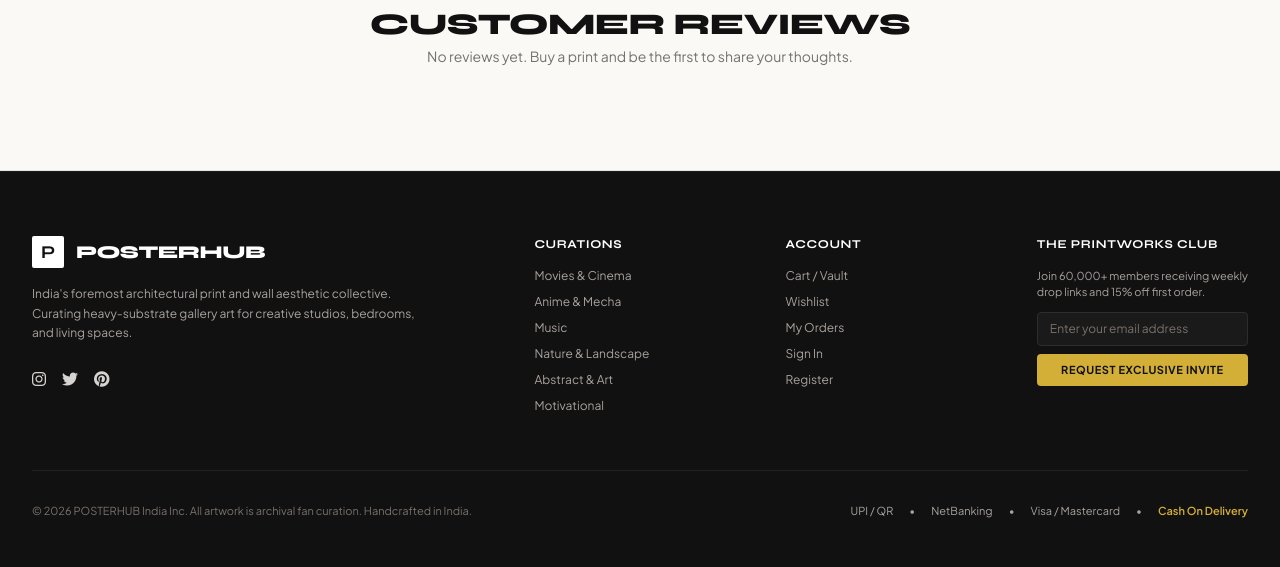
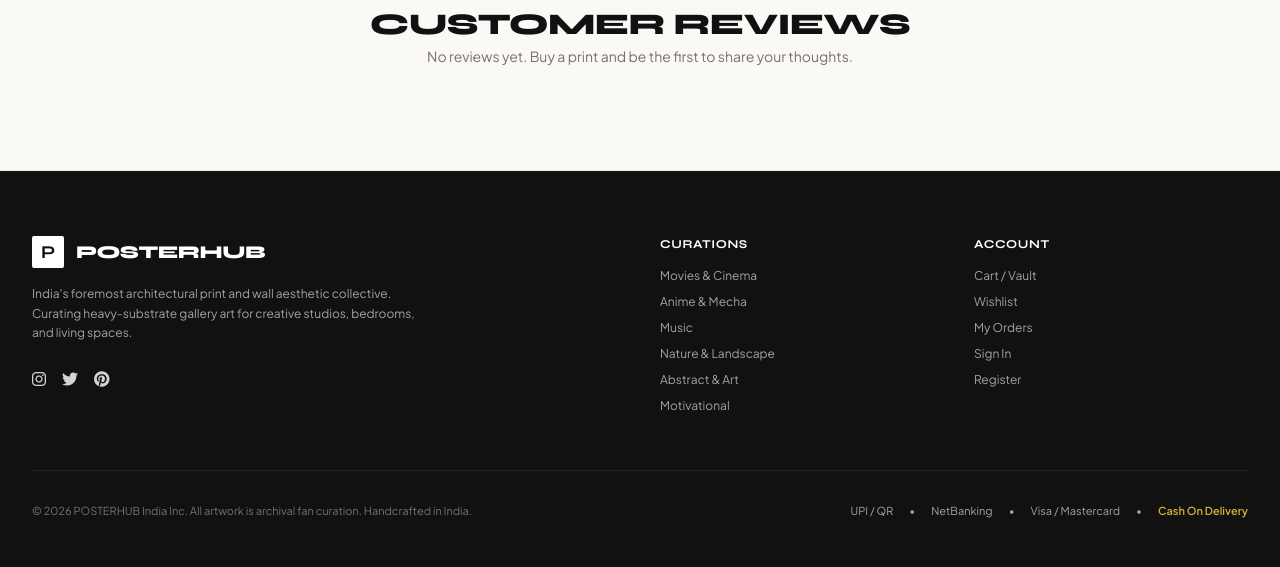
Before and after one commit to amiiithh/posterhub2.0, a Django app: page / in a window 1280 px wide. Shown: the part 1782-2349 px from the top of the page. Run offline with Django 5.2, Linux system fonts and the light colour scheme; data that the repository does not hold is empty; some libraries are stand-ins or nearby versions.

Commit message:
updated footer and search option

```diff
--- a/shop/templates/base.html
+++ b/shop/templates/base.html
@@ -174,7 +174,7 @@
         </nav>
       </div>
       <!-- Search -->
-      <form method="get" action="{% url 'home' %}" class="hidden md:flex items-center flex-1 max-w-sm mx-8">
+      <form method="get" action="{% url 'home' %}#search-results" id="nav-search-form" class="hidden md:flex items-center flex-1 max-w-sm mx-8">
         <div class="relative w-full">
           <i class="fa-solid fa-magnifying-glass absolute left-3.5 top-1/2 -translate-y-1/2 text-stone-400 text-xs"></i>
           <input name="q" value="{{ q|default:'' }}" class="w-full pl-9 pr-4 py-2 bg-plaster/80 border border-stoneLine rounded-full text-xs text-noir placeholder-stone-400 focus:outline-none focus:ring-1 focus:ring-noir focus:bg-galleryWhite transition-all" placeholder="Search posters, artists, themes…"/>
@@ -217,7 +217,7 @@
 <!-- Footer -->
 <footer class="bg-noir text-stone-400 pt-16 pb-12 border-t border-charcoal/40 text-xs">
   <div class="max-w-7xl mx-auto px-4 sm:px-6 lg:px-8">
-    <div class="grid grid-cols-1 md:grid-cols-2 lg:grid-cols-5 gap-10 pb-14 border-b border-charcoal/60">
+    <div class="grid grid-cols-1 md:grid-cols-2 lg:grid-cols-4 gap-10 pb-14 border-b border-charcoal/60">
       <div class="lg:col-span-2">
         <div class="flex items-center gap-3 mb-4">
           <div class="w-8 h-8 bg-galleryWhite text-noir flex items-center justify-center font-display font-bold text-lg rounded-sm">P</div>
@@ -255,14 +255,6 @@
           <li><a href="{% url 'register' %}" class="hover:text-white transition-colors">Register</a></li>
           {% endif %}
         </ul>
-      </div>
-      <div>
-        <h4 class="font-display font-bold text-white uppercase tracking-wider text-xs mb-4">The Printworks Club</h4>
-        <p class="text-[11px] text-stone-400 mb-3">Join 60,000+ members receiving weekly drop links and 15% off first order.</p>
-        <div class="space-y-2">
-          <input class="w-full px-3 py-2 bg-obsidian border border-charcoal rounded text-xs text-white placeholder-stone-500 focus:outline-none focus:border-champagne" placeholder="Enter your email address" type="email"/>
-          <button class="w-full py-2 bg-champagne text-noir font-bold text-[11px] uppercase tracking-wider rounded hover:bg-champagneMuted transition-colors">Request Exclusive Invite</button>
-        </div>
       </div>
     </div>
     <div class="pt-8 flex flex-col md:flex-row items-center justify-between gap-4 text-[11px] text-stone-500">
--- a/shop/templates/home.html
+++ b/shop/templates/home.html
@@ -173,7 +173,7 @@
 </section>
 
 <!-- Single Prints Shop -->
-<section class="py-20 bg-galleryWhite border-b border-stoneLine" id="shop">
+<section class="py-20 bg-galleryWhite border-b border-stoneLine scroll-mt-20" id="shop">
   <div class="max-w-7xl mx-auto px-4 sm:px-6 lg:px-8">
     <!-- Header -->
     <div class="flex flex-col sm:flex-row sm:items-end justify-between mb-10 pb-4 border-b border-stoneLine">
@@ -193,8 +193,9 @@
       </form>
     </div>
 
-    <!-- Search/sort bar -->
-    <form method="get" id="search-form" class="flex gap-3 mb-10 items-center bg-plaster/80 border border-stoneLine rounded-full px-4 py-2">
+    <!-- Search/sort bar & results -->
+    <div id="search-results" class="scroll-mt-24">
+    <form method="get" action="{% url 'home' %}#search-results" id="search-form" class="flex gap-3 mb-10 items-center bg-plaster/80 border border-stoneLine rounded-full px-4 py-2">
       {% if cat %}<input type="hidden" name="cat" value="{{ cat }}">{% endif %}
       <i class="fa-solid fa-magnifying-glass text-stone-400 text-xs"></i>
       <input name="q" value="{{ q|default:'' }}" class="flex-1 bg-transparent border-none text-xs text-noir placeholder-stone-400 focus:outline-none" placeholder="Search posters, artists, themes…"/>
@@ -260,6 +261,7 @@
       <a href="{% url 'home' %}" class="mt-4 inline-block px-5 py-2 bg-noir text-white text-xs font-bold uppercase tracking-wider rounded-sm hover:bg-stone-800 transition-colors">View All Prints</a>
     </div>
     {% endif %}
+    </div>
   </div>
 </section>
 
@@ -710,4 +712,12 @@
     });
   });
 </script>
+{% if q %}
+<script>
+  document.addEventListener('DOMContentLoaded', function () {
+    var target = document.getElementById('search-results');
+    if (target) target.scrollIntoView({ behavior: 'smooth', block: 'start' });
+  });
+</script>
+{% endif %}
 {% endblock %}
```
Also changed, not shown: shop/tests.py (+12 -1 lines).
